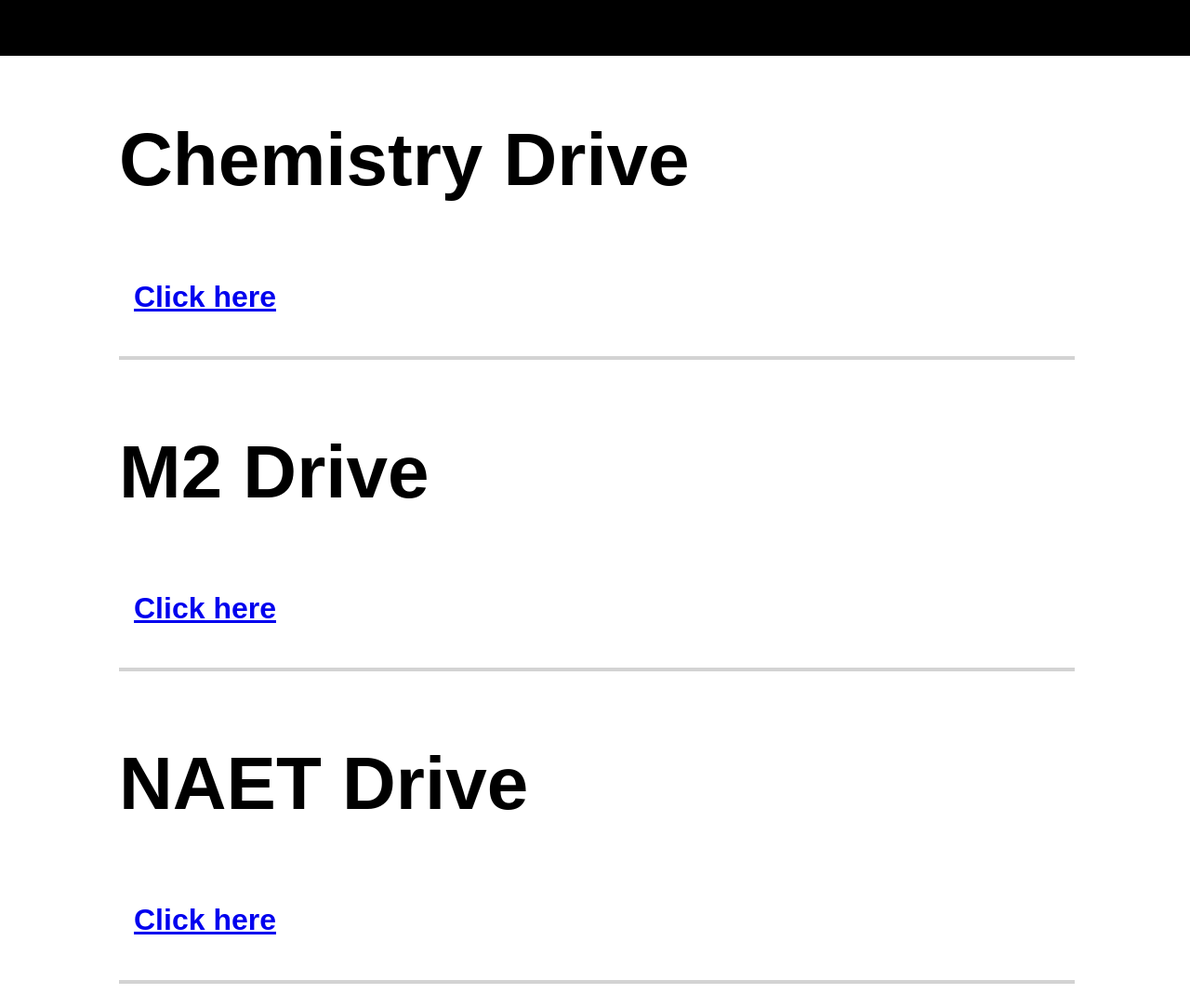
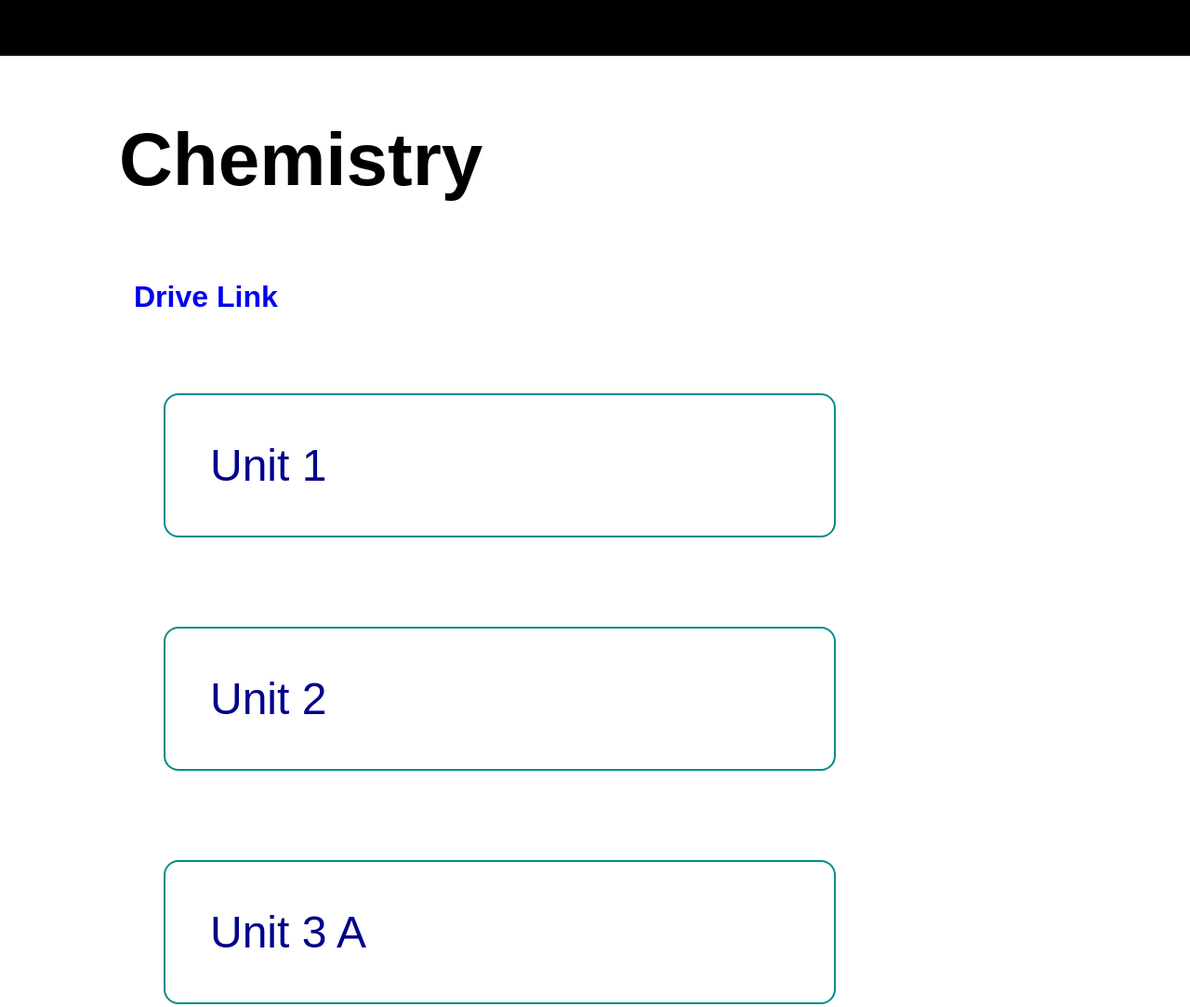
Before and after one commit to BJSwaroop/myCollege, a plain HTML site: page index.html in a window 1280 px wide. Shown: the part 180-1263 px from the top of the page at 93% size. Drawn offline with Linux system fonts and the light colour scheme; a web font is replaced by a local one.

Commit message:
chemistry added

```diff
--- a/college.css
+++ b/college.css
@@ -41,6 +41,10 @@ h2{
   border-radius: 1rem;
   border: 2px solid darkcyan;
 }
+a{
+  text-decoration: none;
+
+}
 .chapters a{
   font-size: 3rem;
   text-decoration: none;
--- a/index.html
+++ b/index.html
@@ -13,28 +13,24 @@
     <div class="subjects">
 
         <div class="subjects-head">
-          <h2>Chemistry Drive</h2>
-          <h1><a href="https://drive.google.com/drive/folders/1D_dbOGE7-cg8sWdADWwGwi5zBpJIht98?usp=sharing"target="_blank">Click here</a></h1>
+          <h2>Chemistry</h2>
+          <h1><a href="https://drive.google.com/drive/folders/1D_dbOGE7-cg8sWdADWwGwi5zBpJIht98?usp=sharing"target="_blank">Drive Link</a></h1>
         </div>
-         <!-- <div class="units">
-            <div class="chapters"><a href="#">Lasers</a></div>
-            <div class="chapters"><a href="#">Optical Fibers</a></div>
-            <div class="chapters"><a href="#">Interference</a></div>
-            <div class="chapters"><a href="#">Diffractions</a></div>
-            <div class="chapters"><a href="#">Polarization</a></div>
-            <div class="chapters"><a href="#">Magnetics</a></div>
-            <div class="chapters"><a href="#">Dielectrics</a></div>
-            <div class="chapters"><a href="#">Quantum Mechanics</a></div>
-            <div class="chapters"><a href="#">Band Theory</a></div>
-            <div class="chapters"><a href="#">Free Electron Theory</a></div>
-            <div class="chapters"><a href="#">Semiconductors</a></div>
+         <div class="units">
+            <div class="chapters"><a href="https://drive.google.com/file/d/18Cad8x_fVlXbFfJ1Wvz7AnBUyUVkB_84/view?usp=sharing">Unit 1</a></div>
+            <div class="chapters"><a href="https://drive.google.com/file/d/18EocVqmL2rC_jcOqoaxjvT8boCPIreN-/view?usp=sharing">Unit 2</a></div>
+            <div class="chapters"><a href="https://drive.google.com/file/d/1v-Ta5ZVcmm_AuctWLygIy7iKLyAGN4gd/view?usp=sharing">Unit 3 A</a></div>
+            <div class="chapters"><a href="https://drive.google.com/file/d/1f_lYJt-l96n915NMHZWtAu4tMnBJtP4e/view?usp=sharing">Unit 3 B</a></div>
+            <div class="chapters"><a href="https://drive.google.com/file/d/1DnEsLuE1rKoZbPQVBn0shHZBXTHlR355/view?usp=sharing">Unit 4</a></div>
+            <div class="chapters"><a href="https://drive.google.com/file/d/1iu7KhZcA5zKhXevgjA0p_kdLnR_158Nj/view?usp=sharing">Unit 5</a></div>
 
-        </div>   -->
+
+        </div>
 <hr>
 
         <div class="subjects-head">
-          <h2>M2 Drive</h2>
-          <h1><a href="https://drive.google.com/drive/folders/1J74HHg8CbLx3oOWbuIgvFJqoxoUuVkcX?usp=sharing"target="_blank">Click here</a></h1>
+          <h2>M2</h2>
+          <h1><a href="https://drive.google.com/drive/folders/1J74HHg8CbLx3oOWbuIgvFJqoxoUuVkcX?usp=sharing"target="_blank">Drive Link</a></h1>
 
         </div>
          <!-- <div class="units">
```
